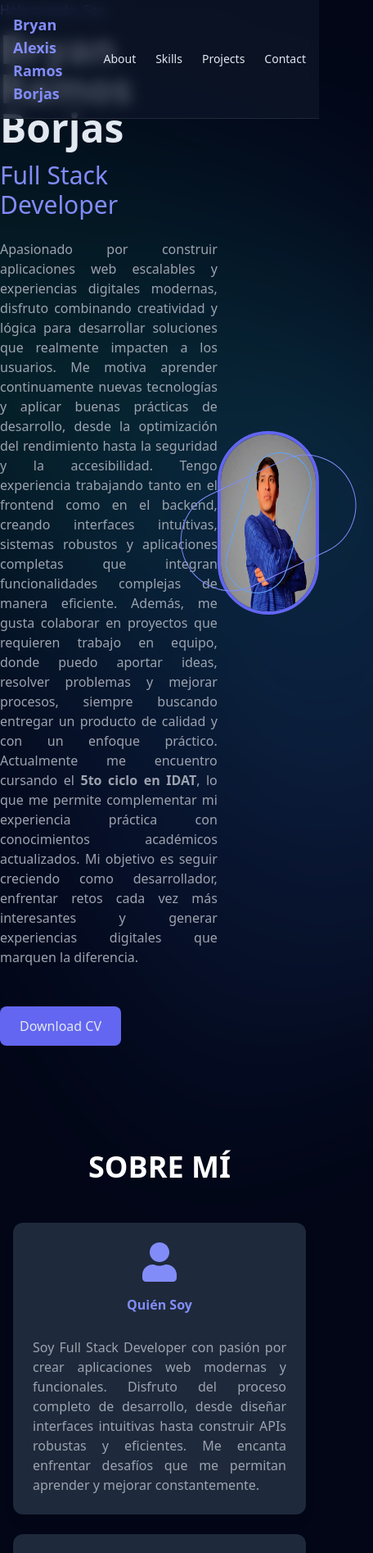
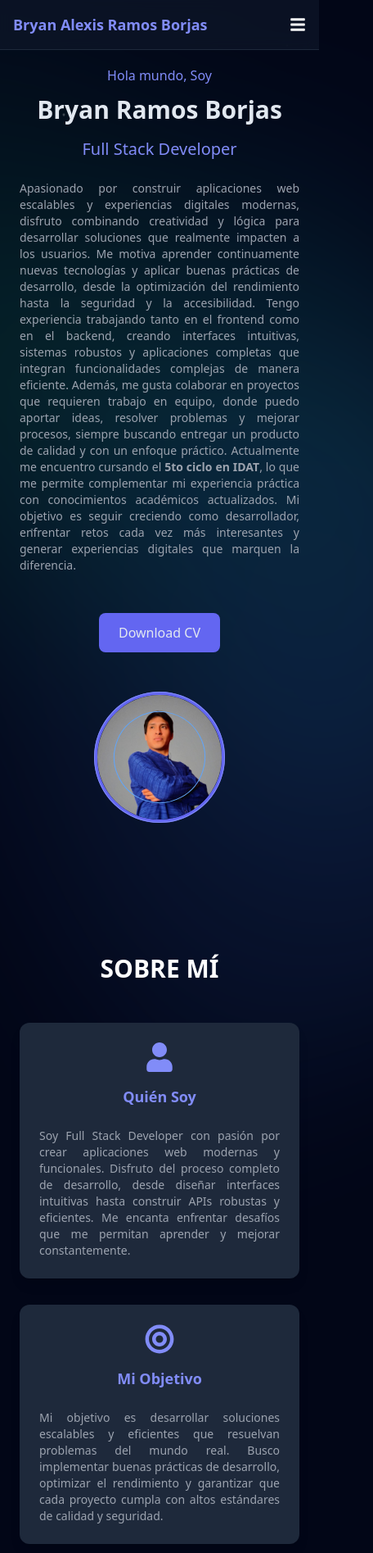
Before and after one commit to alexis20010211/Portafolio, a React (Vite) app: page / in a window 390 px wide. Shown: the top 1895 px of the page at 82% size, 456 px wide, since content can reach past the window. Built offline with nearby package versions, Linux system fonts and the light colour scheme.

Commit message:
Proyecto React + Tailwind responsive listo

```diff
--- a/src/components/About.jsx
+++ b/src/components/About.jsx
@@ -2,35 +2,38 @@ import { FaUser, FaBullseye, FaCogs } from "react-icons/fa";
 
 function About() {
   return (
-    <section id="about" className="max-w-6xl mx-auto py-32 px-4">
-      <h2 className="text-4xl font-bold mb-12 text-center text-white">
+    <section id="about" className="max-w-6xl mx-auto py-20 md:py-32 px-6">
+
+      <h2 className="text-3xl md:text-4xl font-bold mb-12 text-center text-white">
         SOBRE MÍ
       </h2>
 
-      <div className="grid md:grid-cols-3 gap-6">
+      <div className="grid grid-cols-1 md:grid-cols-2 lg:grid-cols-3 gap-8">
+
         <div className="bg-slate-800 p-6 rounded-xl hover:scale-105 transition transform shadow-lg flex flex-col items-center gap-4">
-          <FaUser className="text-indigo-400 text-5xl" />
-          <h3 className="font-bold mb-3 text-indigo-400">Quién Soy</h3>
-          <p className="text-gray-400 text-justify">
+          <FaUser className="text-indigo-400 text-4xl md:text-5xl" />
+          <h3 className="font-bold text-lg mb-2 text-indigo-400">Quién Soy</h3>
+          <p className="text-gray-400 text-justify text-sm md:text-base">
             Soy Full Stack Developer con pasión por crear aplicaciones web modernas y funcionales. Disfruto del proceso completo de desarrollo, desde diseñar interfaces intuitivas hasta construir APIs robustas y eficientes. Me encanta enfrentar desafíos que me permitan aprender y mejorar constantemente.
           </p>
         </div>
 
         <div className="bg-slate-800 p-6 rounded-xl hover:scale-105 transition transform shadow-lg flex flex-col items-center gap-4">
-          <FaBullseye className="text-indigo-400 text-5xl" />
-          <h3 className="font-bold mb-3 text-indigo-400">Mi Objetivo</h3>
-          <p className="text-gray-400 text-justify">
+          <FaBullseye className="text-indigo-400 text-4xl md:text-5xl" />
+          <h3 className="font-bold text-lg mb-2 text-indigo-400">Mi Objetivo</h3>
+          <p className="text-gray-400 text-justify text-sm md:text-base">
             Mi objetivo es desarrollar soluciones escalables y eficientes que resuelvan problemas del mundo real. Busco implementar buenas prácticas de desarrollo, optimizar el rendimiento y garantizar que cada proyecto cumpla con altos estándares de calidad y seguridad.
           </p>
         </div>
 
         <div className="bg-slate-800 p-6 rounded-xl hover:scale-105 transition transform shadow-lg flex flex-col items-center gap-4">
-          <FaCogs className="text-indigo-400 text-5xl" />
-          <h3 className="font-bold mb-3 text-indigo-400">Mi Perfil</h3>
-          <p className="text-gray-400 text-justify">
+          <FaCogs className="text-indigo-400 text-4xl md:text-5xl" />
+          <h3 className="font-bold text-lg mb-2 text-indigo-400">Mi Perfil</h3>
+          <p className="text-gray-400 text-justify text-sm md:text-base">
             Apasionado por la tecnología, el código limpio y las arquitecturas modernas. Me interesa colaborar en proyectos que requieran creatividad, resolución de problemas y aprendizaje continuo, aportando siempre ideas prácticas y soluciones eficientes.
           </p>
         </div>
+
       </div>
     </section>
   );
--- a/src/components/Contact.jsx
+++ b/src/components/Contact.jsx
@@ -11,10 +11,13 @@ const socialLinks = [
 
 function ContactCards() {
   return (
-    <section id="contact" className="section max-w-6xl mx-auto py-24 px-4">
-      <h2 className="title text-4xl mb-12 text-center text-white">Contacto 📬</h2>
+    <section id="contact" className="max-w-6xl mx-auto py-20 md:py-24 px-6">
 
-      <div className="grid md:grid-cols-3 lg:grid-cols-5 gap-6 justify-center">
+      <h2 className="text-3xl md:text-4xl font-bold mb-12 text-center text-white">
+        Contacto 📬
+      </h2>
+
+      <div className="grid grid-cols-2 md:grid-cols-3 lg:grid-cols-5 gap-6 justify-center">
         {socialLinks.map((link, i) => (
           <motion.a
             key={i}
@@ -25,8 +28,8 @@ function ContactCards() {
             whileTap={{ scale: 0.95 }}
             className={`flex flex-col items-center justify-center gap-2 p-6 rounded-xl shadow-lg text-white ${link.color} hover:brightness-110 transition`}
           >
-            <div className="text-4xl">{link.icon}</div>
-            <p className="font-bold">{link.name}</p>
+            <div className="text-3xl md:text-4xl">{link.icon}</div>
+            <p className="font-bold text-sm md:text-base">{link.name}</p>
           </motion.a>
         ))}
       </div>
@@ -34,8 +37,9 @@ function ContactCards() {
       <p className="text-gray-500 mt-12 text-center text-sm">
         © 2026 Bryan Ramos Borjas. All rights reserved.
       </p>
+
     </section>
-  )
+  );
 }
 
 export default ContactCards;
--- a/src/components/Hero.jsx
+++ b/src/components/Hero.jsx
@@ -4,39 +4,39 @@ function Hero(){
 
 return(
 
-<section className="min-h-screen flex items-center justify-between max-w-6xl mx-auto">
+<section className="min-h-screen flex flex-col lg:flex-row items-center justify-between max-w-6xl mx-auto px-6 py-20 gap-12">
 
-  <div>
+  <div className="text-center lg:text-left">
 
     <p className="text-indigo-400 mb-3">
       Hola mundo, Soy
     </p>
 
-    <h1 className="text-5xl font-bold mb-4">
+    <h1 className="text-3xl md:text-4xl lg:text-5xl font-bold mb-4">
       Bryan Ramos Borjas
     </h1>
 
-    <h2 className="text-3xl text-indigo-400 mb-6">
+    <h2 className="text-xl md:text-2xl lg:text-3xl text-indigo-400 mb-6">
       Full Stack Developer
     </h2>
 
-    <p className="text-gray-400 max-w-md mb-12 text-justify">
+    <p className="text-gray-400 max-w-md mx-auto lg:mx-0 mb-12 text-justify text-sm md:text-base">
       Apasionado por construir aplicaciones web escalables y experiencias digitales modernas, disfruto combinando creatividad y lógica para desarrollar soluciones que realmente impacten a los usuarios. Me motiva aprender continuamente nuevas tecnologías y aplicar buenas prácticas de desarrollo, desde la optimización del rendimiento hasta la seguridad y la accesibilidad.
       Tengo experiencia trabajando tanto en el frontend como en el backend, creando interfaces intuitivas, sistemas robustos y aplicaciones completas que integran funcionalidades complejas de manera eficiente.
       Además, me gusta colaborar en proyectos que requieren trabajo en equipo, donde puedo aportar ideas, resolver problemas y mejorar procesos, siempre buscando entregar un producto de calidad y con un enfoque práctico. Actualmente me encuentro cursando el <strong>5to ciclo en IDAT</strong>, lo que me permite complementar mi experiencia práctica con conocimientos académicos actualizados. Mi objetivo es seguir creciendo como desarrollador, enfrentar retos cada vez más interesantes y generar experiencias digitales que marquen la diferencia.
     </p>
 
-    <button className="bg-indigo-500 px-6 py-3 rounded-lg hover:bg-indigo-600">
+    <button className="bg-indigo-500 px-6 py-3 rounded-lg hover:bg-indigo-600 transition">
       Download CV
     </button>
 
   </div>
 
-  <div className="relative">
+  <div className="relative flex justify-center">
 
     <img
       src="/profile.png"
-      className="w-56 h-56 rounded-full border-4 border-indigo-500"
+      className="w-40 h-40 md:w-48 md:h-48 lg:w-56 lg:h-56 rounded-full border-4 border-indigo-500"
     />
 
     <motion.div
--- a/src/components/Navbar.jsx
+++ b/src/components/Navbar.jsx
@@ -1,43 +1,102 @@
+import { useState } from "react";
+import { FaBars, FaTimes } from "react-icons/fa";
+
 function Navbar() {
+
+  const [open, setOpen] = useState(false);
+
   const scrollToSection = (id) => {
     const section = document.querySelector(id);
     section?.scrollIntoView({ behavior: "smooth" });
+    setOpen(false);
   };
 
   return (
     <nav className="fixed top-0 w-full bg-slate-900/70 backdrop-blur border-b border-slate-800 z-50">
       <div className="max-w-6xl mx-auto flex justify-between items-center p-4">
+
         <h1 className="text-lg font-bold text-indigo-400">
           Bryan Alexis Ramos Borjas
         </h1>
 
-        <ul className="flex gap-6 text-sm">
+        {/* BOTON HAMBURGUESA */}
+        <button
+          className="md:hidden text-white text-xl"
+          onClick={() => setOpen(!open)}
+        >
+          {open ? <FaTimes /> : <FaBars />}
+        </button>
+
+        {/* MENU DESKTOP */}
+        <ul className="hidden md:flex gap-6 text-sm">
+
           <li
             className="hover:text-indigo-400 cursor-pointer"
             onClick={() => scrollToSection("#about")}
           >
             About
           </li>
+
           <li
             className="hover:text-indigo-400 cursor-pointer"
             onClick={() => scrollToSection("#skills")}
           >
             Skills
           </li>
+
           <li
             className="hover:text-indigo-400 cursor-pointer"
             onClick={() => scrollToSection("#projects")}
           >
             Projects
           </li>
+
           <li
             className="hover:text-indigo-400 cursor-pointer"
             onClick={() => scrollToSection("#contact")}
           >
             Contact
           </li>
+
         </ul>
       </div>
+
+      {/* MENU MOBILE */}
+      {open && (
+        <div className="md:hidden bg-slate-900 border-t border-slate-800">
+          <ul className="flex flex-col items-center gap-6 py-6 text-sm">
+
+            <li
+              className="hover:text-indigo-400 cursor-pointer"
+              onClick={() => scrollToSection("#about")}
+            >
+              About
+            </li>
+
+            <li
+              className="hover:text-indigo-400 cursor-pointer"
+              onClick={() => scrollToSection("#skills")}
+            >
+              Skills
+            </li>
+
+            <li
+              className="hover:text-indigo-400 cursor-pointer"
+              onClick={() => scrollToSection("#projects")}
+            >
+              Projects
+            </li>
+
+            <li
+              className="hover:text-indigo-400 cursor-pointer"
+              onClick={() => scrollToSection("#contact")}
+            >
+              Contact
+            </li>
+
+          </ul>
+        </div>
+      )}
     </nav>
   );
 }
--- a/src/components/Projects.jsx
+++ b/src/components/Projects.jsx
@@ -4,7 +4,7 @@ const projects = [
     description: "Gestión de tickets de soporte técnico con registro de incidencias y seguimiento de solicitudes.",
     tech: "Java • Spring Boot • MySQL",
     github: "https://github.com/alexis20010211/Gestion-de-soporte-tecnico",
-    image: "https://encrypted-tbn0.gstatic.com/images?q=tbn:ANd9GcRFD90cfPhML87KtMbsRMTwVAfmFT_fZn3Phw&s" // imagen de ejemplo
+    image: "https://encrypted-tbn0.gstatic.com/images?q=tbn:ANd9GcRFD90cfPhML87KtMbsRMTwVAfmFT_fZn3Phw&s"
   },
   {
     name: "Sistema Financiero SERF FINANCORP",
@@ -31,24 +31,33 @@ const projects = [
 
 function Projects() {
   return (
-    <section id="projects" className="section max-w-6xl mx-auto py-24">
-      <h2 className="title text-center mb-12 text-white">Proyectos</h2>
+    <section id="projects" className="max-w-6xl mx-auto py-20 md:py-24 px-6">
 
-      <div className="grid md:grid-cols-3 gap-8">
+      <h2 className="text-3xl md:text-4xl font-bold text-center mb-12 text-white">
+        Proyectos
+      </h2>
+
+      <div className="grid grid-cols-1 md:grid-cols-2 lg:grid-cols-3 gap-8">
+
         {projects.map((p, index) => (
           <div
             key={index}
             className="bg-slate-800 p-4 rounded-xl hover:-translate-y-2 transition transform shadow-lg"
           >
-            {/* Imagen */}
+
             <img
               src={p.image}
               alt={p.name}
               className="w-full h-40 object-cover rounded mb-4"
             />
 
-            <h3 className="text-xl font-bold mb-2 text-indigo-400">{p.name}</h3>
-            <p className="text-gray-400 mb-2">{p.description}</p>
+            <h3 className="text-lg md:text-xl font-bold mb-2 text-indigo-400">
+              {p.name}
+            </h3>
+
+            <p className="text-gray-400 text-sm md:text-base mb-3">
+              {p.description}
+            </p>
 
             {p.github && (
               <a
@@ -61,10 +70,15 @@ function Projects() {
               </a>
             )}
 
-            <span className="text-indigo-400 text-sm">{p.tech}</span>
+            <span className="text-indigo-400 text-xs md:text-sm">
+              {p.tech}
+            </span>
+
           </div>
         ))}
+
       </div>
+
     </section>
   );
 }
--- a/src/components/Skills.jsx
+++ b/src/components/Skills.jsx
@@ -29,7 +29,6 @@ const skills = [
   { name:"Vue", icon:<FaVuejs className="text-green-500"/> },
   { name:"Oracle", icon:<FaDatabase className="text-red-500"/> },
   { name:"C#", icon:<DiDotnet className="text-purple-500"/> },
-
   { name:"Anaconda", icon:<SiAnaconda className="text-green-600"/> },
   { name:"Jupyter Notebook", icon:<SiJupyter className="text-orange-500"/> },
   { name:"Postman", icon:<SiPostman className="text-orange-600"/> },
@@ -39,21 +38,22 @@ const skills = [
 
 function Skills() {
   return (
-    <section id="skills" className="max-w-6xl mx-auto py-24 text-center">
-      <h2 className="text-4xl font-bold mb-10 text-white">
-        Habilidades Técnicas
-      </h2>
+    <section id="skills" className="max-w-7xl mx-auto py-24 px-4 text-center">
+      <h2 className="text-4xl font-bold mb-12 text-white">Habilidades Técnicas</h2>
 
-      <div className="flex flex-wrap justify-center gap-6">
+      <div className="grid grid-cols-2 sm:grid-cols-3 md:grid-cols-4 lg:grid-cols-5 gap-6 justify-items-center">
         {skills.map((skill, i) => (
           <motion.div
             key={i}
             whileHover={{ scale: 1.1 }}
             whileTap={{ scale: 0.95 }}
-            className="bg-slate-800 px-6 py-4 rounded-lg hover:bg-indigo-500 transition flex flex-col items-center gap-2 cursor-pointer"
+            initial={{ opacity: 0, y: 20 }}
+            animate={{ opacity: 1, y: 0 }}
+            transition={{ delay: i * 0.05 }}
+            className="bg-slate-800 px-6 py-4 rounded-lg hover:bg-indigo-500 transition flex flex-col items-center gap-2 cursor-pointer w-full max-w-[120px]"
           >
             <div className="text-4xl">{skill.icon}</div>
-            <p className="text-white">{skill.name}</p>
+            <p className="text-white text-sm md:text-base">{skill.name}</p>
           </motion.div>
         ))}
       </div>
```
Lines whose indentation alone changed are shown as unchanged.
